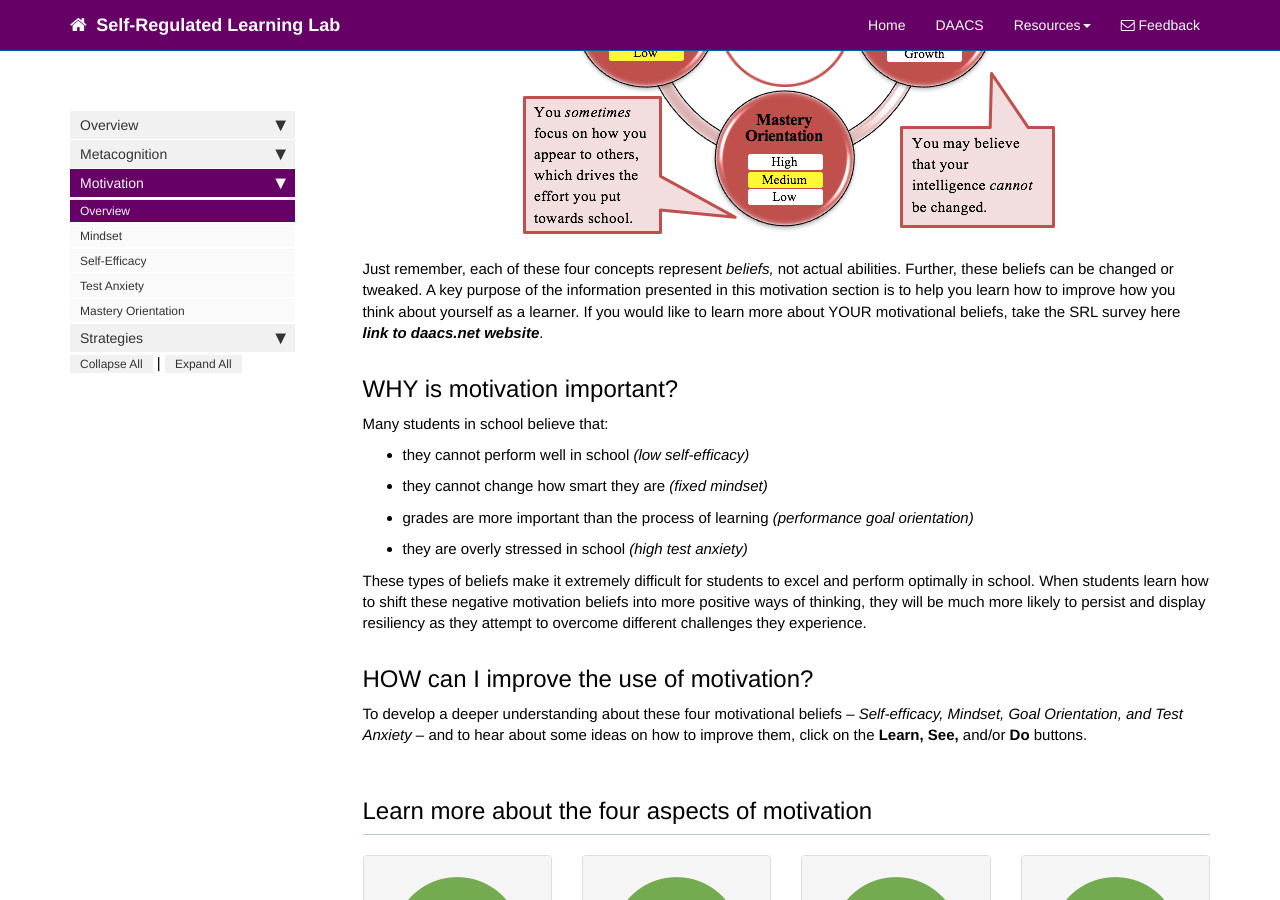
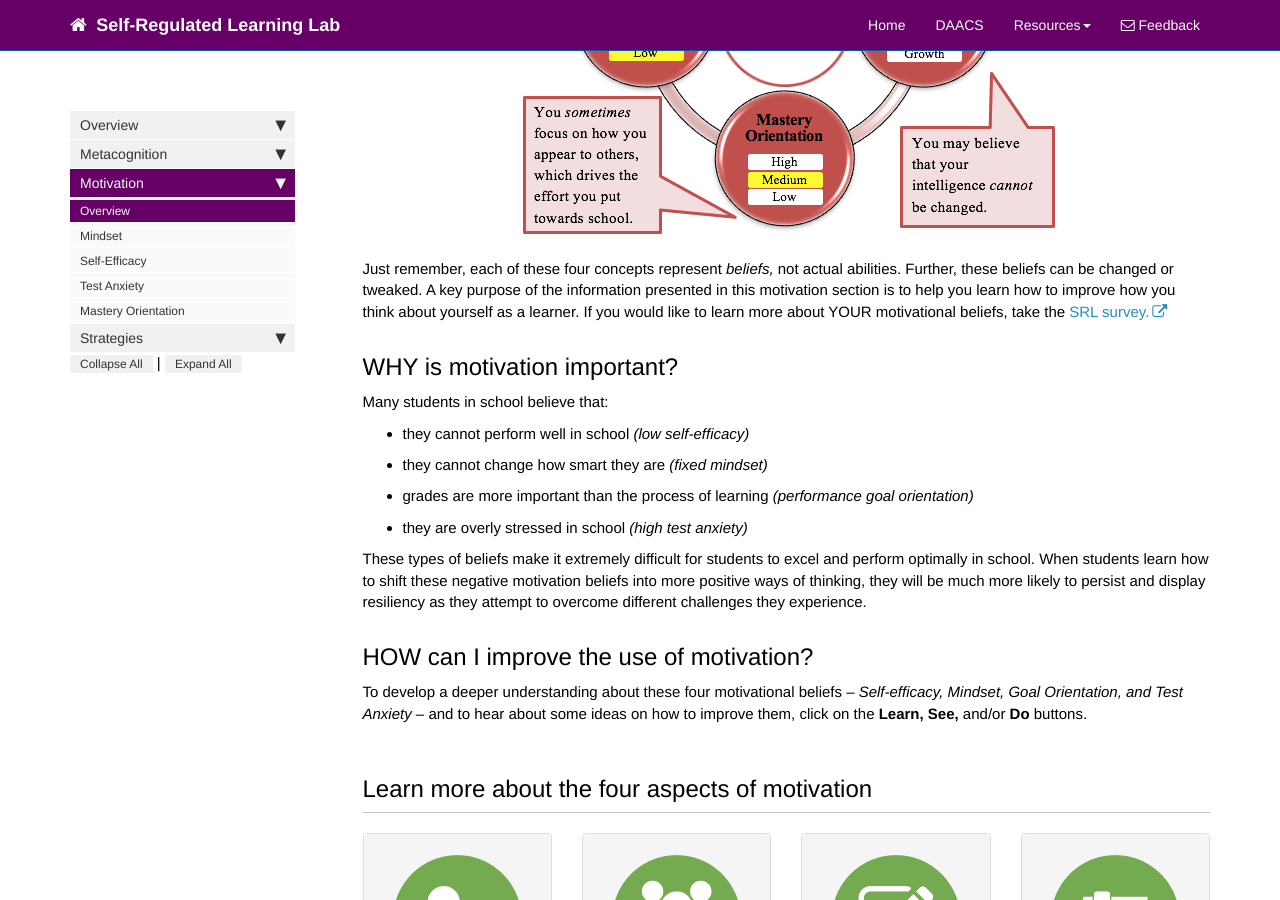
Before and after one commit to dfranklin02/SRL, a Jekyll site: the page built from docs/pages/motivation/motivation.md, in a window 1280 px wide and 900 px high, scrolled down 668 px. Built offline with Jekyll 4.4.1, drawn with Linux system fonts in a browser that asks for light colours; nearby versions of some CDN libraries; comment, search, counter and statistics services are not loaded.

Commit message:
Update motivation.md

```diff
--- a/docs/pages/motivation/motivation.md
+++ b/docs/pages/motivation/motivation.md
@@ -18,7 +18,7 @@ Have you encountered a difficult assignment and thought, “I can’t do this, I
 
 <center><img src='images/motivationoverview.png' alt='motivation' /></center>
 
-Just remember, each of these four concepts represent *beliefs,* not actual abilities. Further, these beliefs can be changed or tweaked. A key purpose of the information presented in this motivation section is to help you learn how to improve how you think about yourself as a learner. If you would like to learn more about YOUR motivational beliefs, take the SRL survey here ***link to daacs.net website***.
+Just remember, each of these four concepts represent *beliefs,* not actual abilities. Further, these beliefs can be changed or tweaked. A key purpose of the information presented in this motivation section is to help you learn how to improve how you think about yourself as a learner. If you would like to learn more about YOUR motivational beliefs, take the <a href="https://demo.daacs.net/">SRL survey.</a>
 
 ## WHY is motivation important?
 Many students in school believe that:
```
